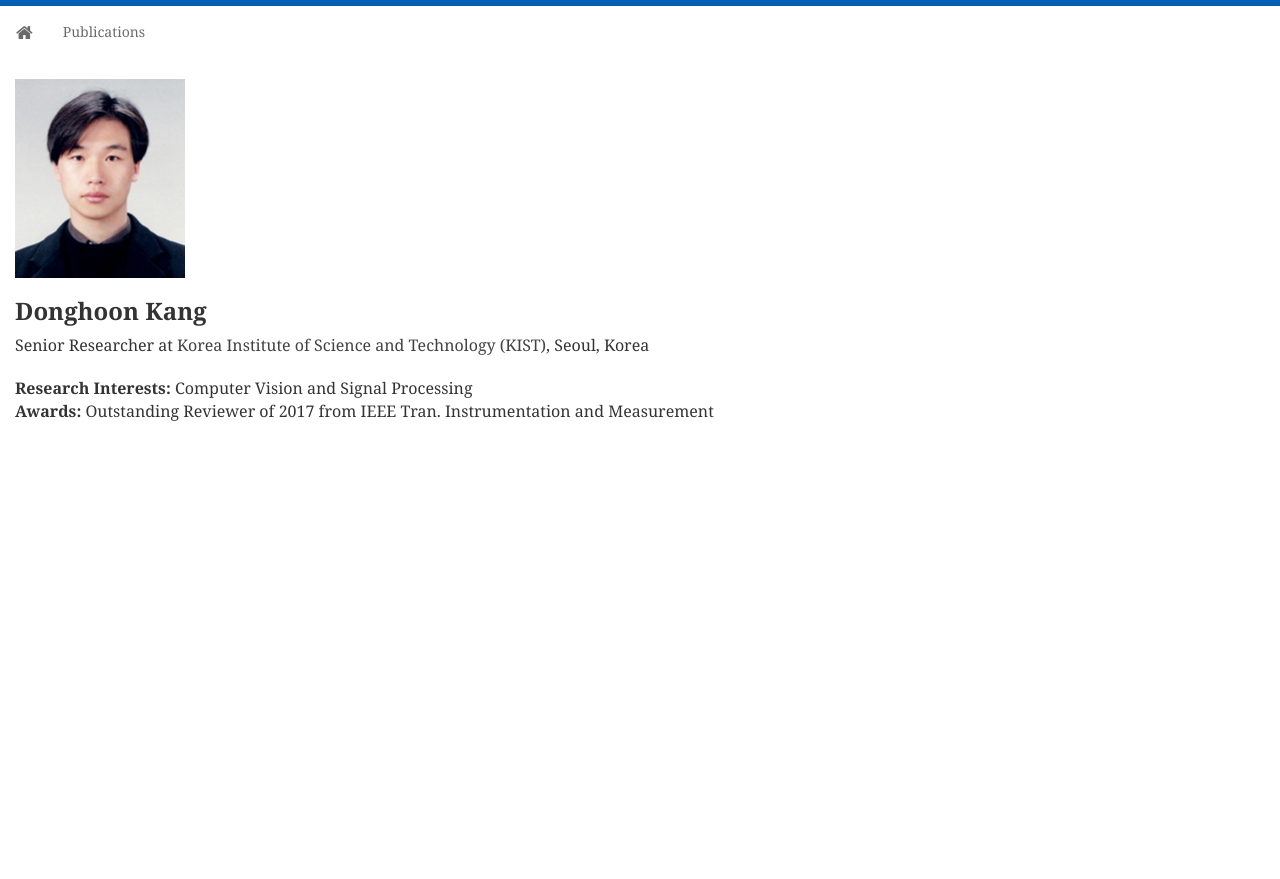
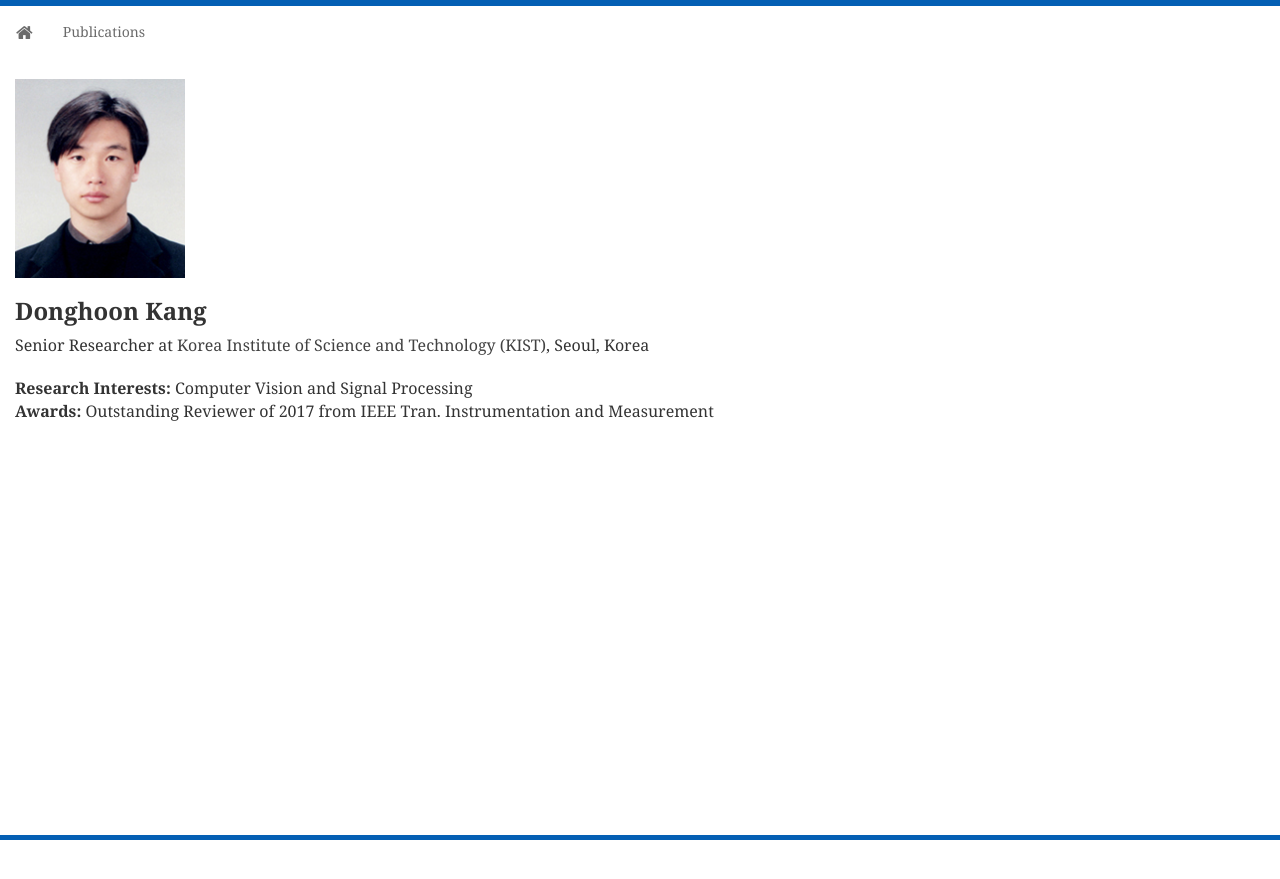
Before and after one commit to kimbabmoowoo/kimbabmoowoo.github.io, a Jekyll site: the page built from index.html, in a window 1280 px wide. Shown: the top 879 px of the page. Built offline with Jekyll 4.4.1, drawn with Linux system fonts in a browser that asks for light colours; nearby versions of some CDN libraries; Markdown is read by kramdown in place of the engine named in the settings; the list of posts is cut into pages by our own code.

Commit message:
Update main.css

```diff
--- a/static/css/main.css
+++ b/static/css/main.css
@@ -183,5 +183,5 @@ body {
 }
 
 div.footer{
-  border-bottom:
+  border-bottom: 5px solid #045FB4;
 }
```
